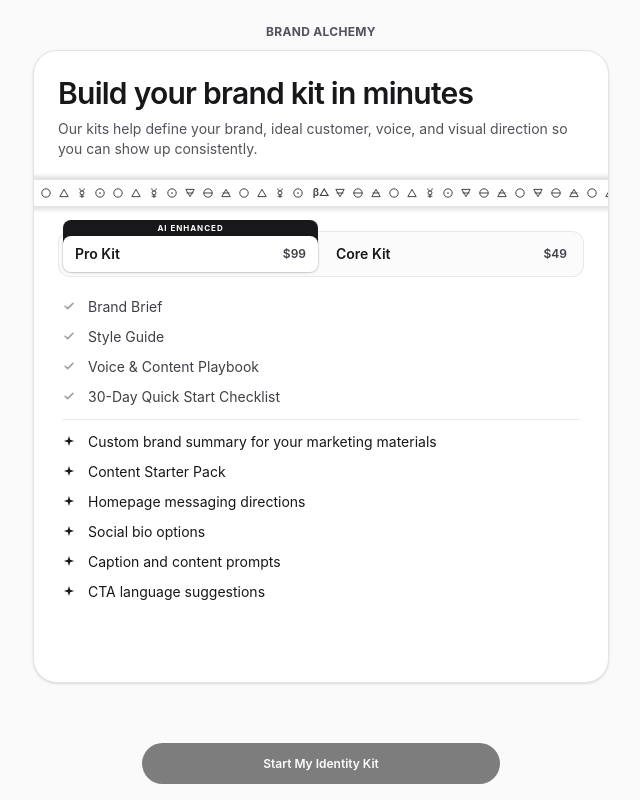
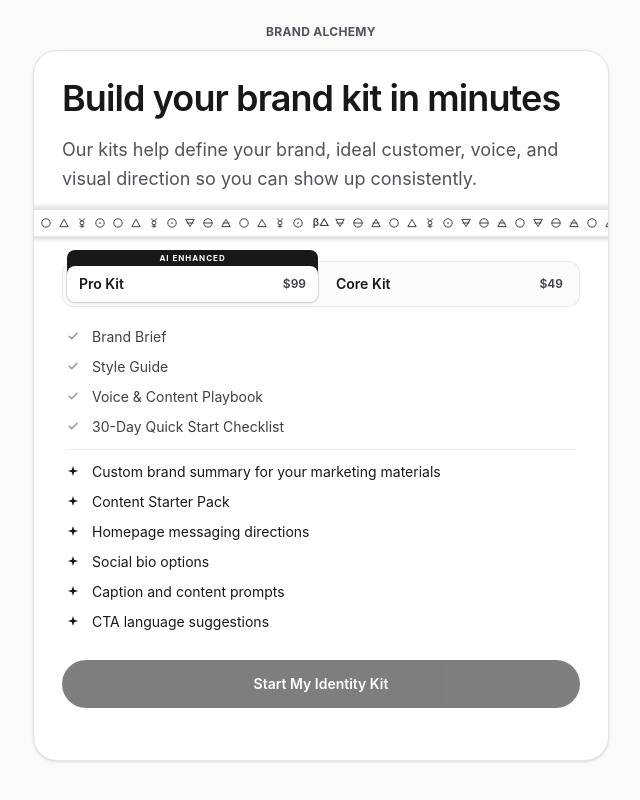
Before and after one commit to harleyfan91/brand-alchemy-identity-kit, a React (Vite) app in the folder apps/web/: page / in a window 1280 px wide. Shown: the whole page, without its empty margins (319-959 px from the left). Built offline with nearby package versions, Linux system fonts and the light colour scheme.

Commit message:
Landing: larger hero, single in-flow CTA; step/review titles scale up
- TierSelector: remove fixed duplicate CTA + scroll width effect; one Start button after deliverables; id what-you-get
- StepShell + ReviewScreen: stronger headline and body type scale

Made-with: Cursor

```diff
--- a/apps/web/src/components/flow/StepShell.tsx
+++ b/apps/web/src/components/flow/StepShell.tsx
@@ -40,8 +40,10 @@ export function StepShell({
           <header className="space-y-4 pb-5">
             <ProgressBar current={stepNumber} total={totalSteps} />
             <div>
-              <h1 className="text-2xl font-semibold tracking-tight text-zinc-900">{title}</h1>
-              <p className="mt-1 text-sm text-zinc-600">{prompt}</p>
+              <h1 className="text-3xl font-semibold leading-tight tracking-tight text-zinc-900 sm:text-[2rem]">
+                {title}
+              </h1>
+              <p className="mt-2 text-base leading-relaxed text-zinc-600">{prompt}</p>
             </div>
           </header>
 
--- a/apps/web/src/components/flow/TierSelector.tsx
+++ b/apps/web/src/components/flow/TierSelector.tsx
@@ -1,5 +1,3 @@
-import { useEffect, useRef, useState } from 'react'
-
 import type { Tier, TierConfig } from '../../types'
 import { AlchemySymbolStrip } from '../branding/AlchemySymbolStrip'
 import { Button } from '../ui/Button'
@@ -9,8 +7,6 @@ interface TierSelectorProps {
   selectedTier: Tier | null
   onSelect: (tier: Tier) => void
   onContinue: () => void
-  /** When true, headline + symbol strip are rendered in the parent (mobile hero above the card). */
-  hideIntro?: boolean
 }
 
 function CheckMark() {
@@ -38,38 +34,7 @@ function SparkIcon() {
   )
 }
 
-export function TierSelector({
-  tiers,
-  selectedTier,
-  onSelect,
-  onContinue,
-  hideIntro = false,
-}: TierSelectorProps) {
-  const [ctaProgress, setCtaProgress] = useState(0)
-  const [ctaWidthRatio, setCtaWidthRatio] = useState(0.62)
-  const ticking = useRef(false)
-
-  useEffect(() => {
-    const update = () => {
-      const y = window.scrollY
-      const maxScroll = Math.max(1, document.documentElement.scrollHeight - window.innerHeight)
-      const progress = Math.max(0, Math.min(1, y / maxScroll))
-      setCtaProgress(progress)
-      setCtaWidthRatio(0.62 + progress * 0.38)
-      ticking.current = false
-    }
-
-    const onScroll = () => {
-      if (ticking.current) return
-      ticking.current = true
-      window.requestAnimationFrame(update)
-    }
-
-    update()
-    window.addEventListener('scroll', onScroll, { passive: true })
-    return () => window.removeEventListener('scroll', onScroll)
-  }, [])
-
+export function TierSelector({ tiers, selectedTier, onSelect, onContinue }: TierSelectorProps) {
   const defaultTier = tiers.find((t) => t.id === 'pro') ?? tiers[0]
   const activeTier = tiers.find((t) => t.id === selectedTier) ?? defaultTier
   const coreTier = tiers.find((t) => t.id === 'core')
@@ -83,29 +48,25 @@ export function TierSelector({
       : activeTier.bullets.map((text) => ({ text, kind: 'core' as const }))
 
   return (
-    <section className="relative w-full overflow-hidden rounded-3xl border border-zinc-200 bg-white p-6 pb-14 shadow-sm">
-      {!hideIntro ? (
-        <header className="relative z-10 space-y-4 pb-5">
-          <div>
-            <h1 className="text-2xl font-semibold tracking-tight text-zinc-900 sm:text-3xl">
-              Build your brand kit in minutes
-            </h1>
-            <p className="mt-1 text-sm text-zinc-600 sm:mt-2">
-              Our kits help define your brand, ideal customer, voice, and visual direction so you can show up consistently.
-            </p>
-          </div>
-        </header>
-      ) : (
-        <header className="relative z-10 pb-4">
-          <p className="text-sm leading-relaxed text-zinc-600">
+    <section className="relative w-full overflow-hidden rounded-3xl border border-zinc-200 bg-white p-6 pb-6 shadow-sm sm:p-7">
+      <header className="relative z-10 space-y-4 pb-4">
+        <div>
+          <h1 className="text-[1.65rem] font-semibold leading-[1.15] tracking-tight text-zinc-900 sm:text-4xl sm:leading-[1.1]">
+            Build your brand kit in minutes
+          </h1>
+          <p className="mt-3 text-base leading-relaxed text-zinc-600 sm:mt-4 sm:text-lg">
             Our kits help define your brand, ideal customer, voice, and visual direction so you can show up consistently.
           </p>
-        </header>
-      )}
+        </div>
+      </header>
 
-      {!hideIntro ? <AlchemySymbolStrip /> : null}
+      <AlchemySymbolStrip />
 
-      <div className="relative z-10 space-y-5 py-6">
+      <div
+        id="what-you-get"
+        className="relative z-10 space-y-5 py-6 scroll-mt-6"
+        aria-label="What is included"
+      >
         <div className="grid grid-cols-2 gap-1.5 rounded-xl border border-zinc-200/80 bg-zinc-50/80 p-1">
           {tiers.map((tier) => {
             const active = activeTier.id === tier.id
@@ -162,22 +123,9 @@ export function TierSelector({
             ))}
           </ul>
         </div>
-      </div>
 
-      <div
-        className="pointer-events-none fixed bottom-4 left-1/2 z-30 w-[calc(100%-2rem)] max-w-xl -translate-x-1/2"
-      >
-        <div className="flex w-full justify-center">
-          <Button
-            fullWidth={false}
-            onClick={onContinue}
-            disabled={!selectedTier}
-            className="pointer-events-auto block origin-center rounded-full px-5 py-3 text-sm transition-all duration-200 ease-out"
-            style={{
-              width: `${ctaWidthRatio * 100}%`,
-              fontSize: `${12 + ctaProgress * 2}px`,
-            }}
-          >
+        <div className="pt-2">
+          <Button fullWidth onClick={onContinue} disabled={!selectedTier} className="py-3.5 text-base">
             Start My Identity Kit
           </Button>
         </div>
--- a/apps/web/src/components/review/ReviewScreen.tsx
+++ b/apps/web/src/components/review/ReviewScreen.tsx
@@ -200,7 +200,7 @@ export function ReviewScreen({ form, onEditStep, onContinue }: ReviewScreenProps
     <main className="min-h-screen bg-zinc-50 px-4 py-6 sm:px-6">
       <section className="mx-auto w-full max-w-xl space-y-5 rounded-3xl border border-zinc-200 bg-white p-6 shadow-sm">
         <header>
-          <h1 className="text-3xl font-semibold tracking-tight text-zinc-900">
+          <h1 className="text-[1.65rem] font-semibold leading-tight tracking-tight text-zinc-900 sm:text-4xl">
             Review entries to unlock your Identity Kit
           </h1>
         </header>
```
Also changed, not shown: 2 other files (tests, documents, lock files or other folders).
